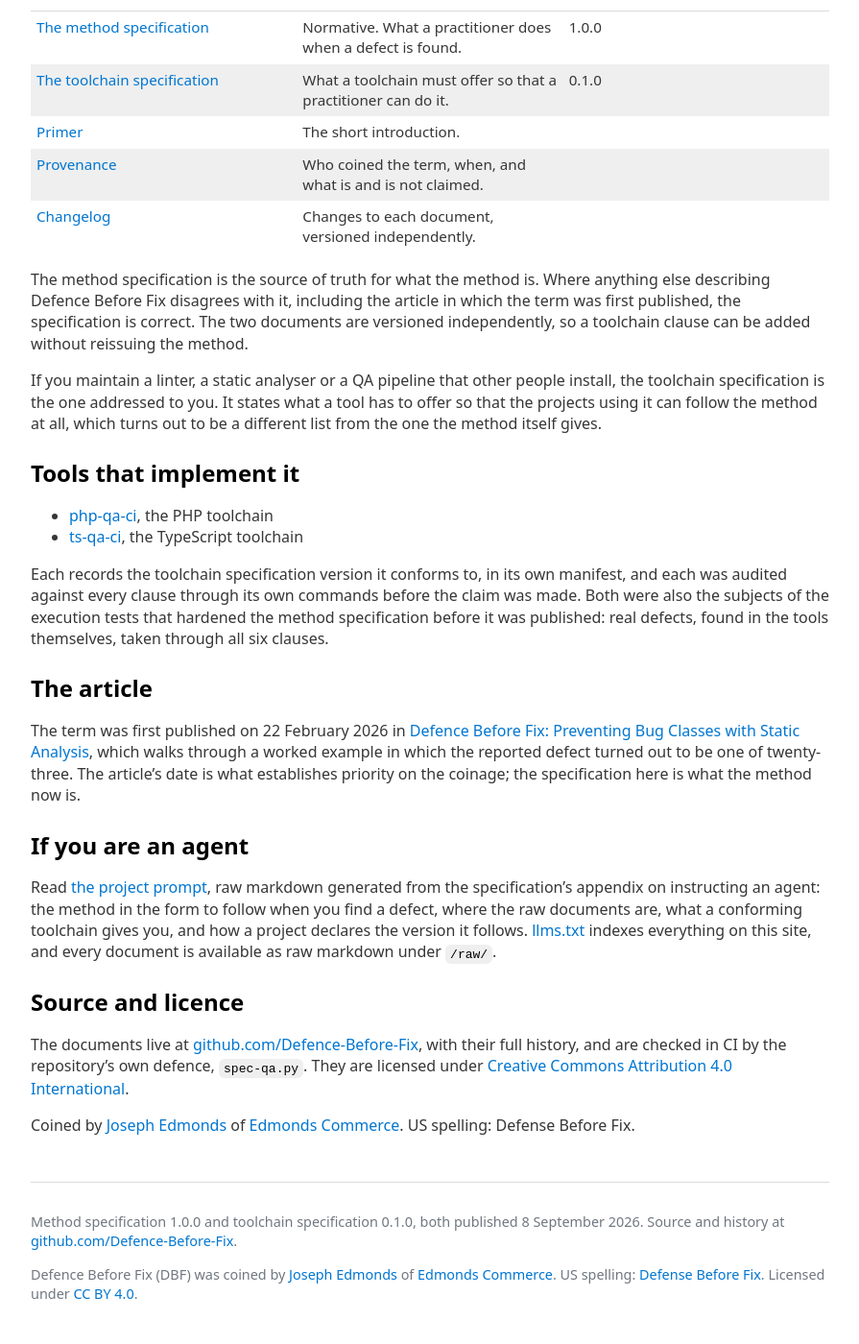
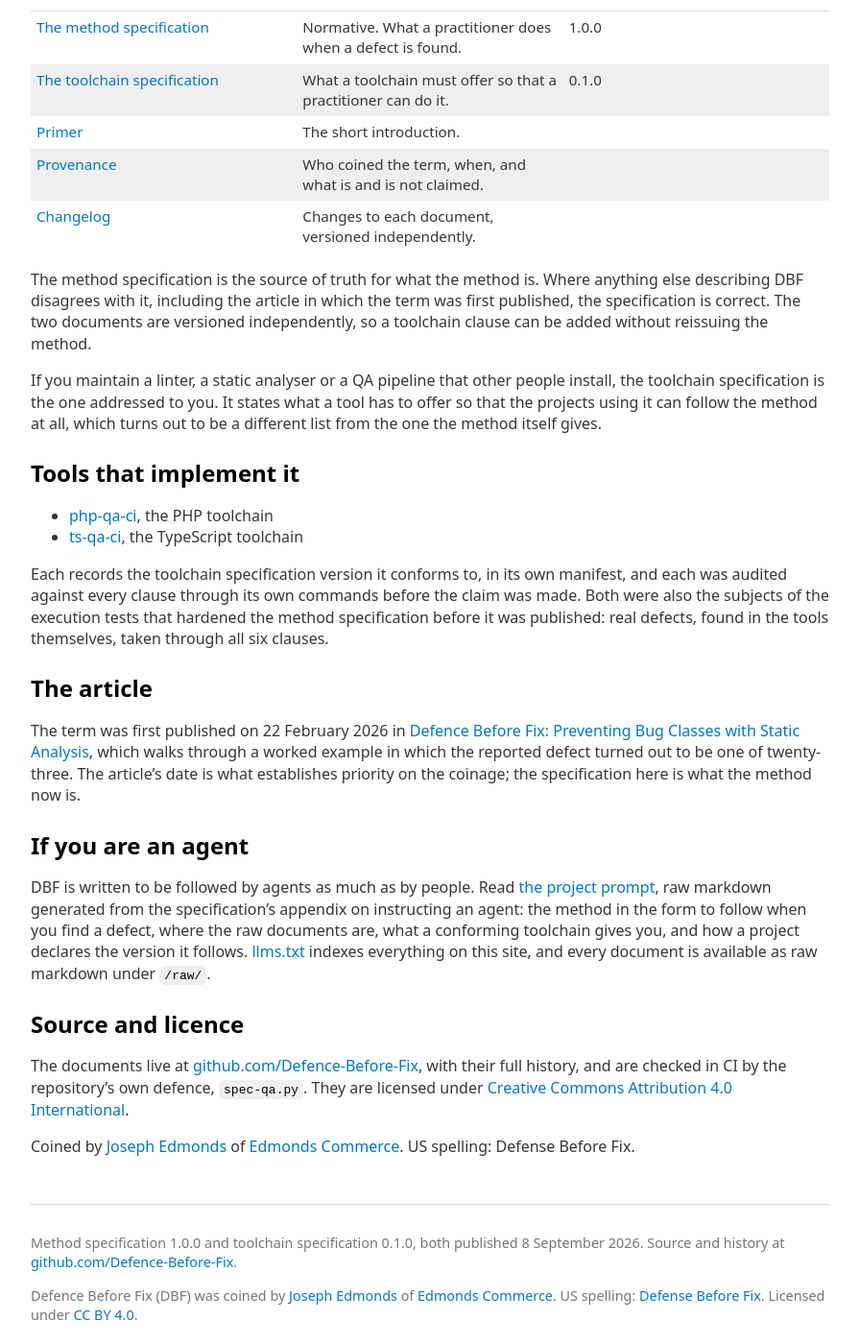
Before and after one commit to Defence-Before-Fix/defence-before-fix.github.io, a Jekyll site: the page built from index.md, in a window 1280 px wide and 1400 px high, scrolled down 960 px. Shown: the whole window at 96% size, without its empty margins (192-1087 px from the left). Built offline with Jekyll 4.4.1, drawn with Linux system fonts in a browser that asks for light colours; before the commit the page ends 2338 px from its top, so only the background shows below that.

Commit message:
DBF as the working term after first mention

```diff
--- a/build-agent-surfaces.py
+++ b/build-agent-surfaces.py
@@ -66,7 +66,7 @@ where they differ. Read it once at the start of a task that involves fixing a de
 - Changelog: {c}/raw/CHANGELOG.md
 - Index of everything: {c}/llms.txt (and {c}/llms-full.txt for all of it in one file)
 
-The rendered site is {c}/. The US spelling, Defense Before Fix, is the same method.
+The rendered site is {c}/. The US spelling, Defense Before Fix, is the same method; DBF is the short form of both.
 
 ## What to expect from the toolchain
 
--- a/index.md
+++ b/index.md
@@ -45,7 +45,7 @@ version.
 | [Changelog](CHANGELOG.md)                      | Changes to each document, versioned independently.            |         |
 
 The method specification is the source of truth for what the method is. Where anything else
-describing Defence Before Fix disagrees with it, including the article in which the term was first
+describing DBF disagrees with it, including the article in which the term was first
 published, the specification is correct. The two documents are versioned independently, so a
 toolchain clause can be added without reissuing the method.
 
@@ -74,7 +74,7 @@ here is what the method now is.
 
 ## If you are an agent
 
-Read [the project prompt](defence-before-fix-project-prompt.md), raw markdown generated from the
+DBF is written to be followed by agents as much as by people. Read [the project prompt](defence-before-fix-project-prompt.md), raw markdown generated from the
 specification's appendix on instructing an agent: the method in the form to follow when you find
 a defect, where the raw documents are, what a conforming toolchain gives you, and how a project
 declares the version it follows. [llms.txt](llms.txt) indexes everything on this site, and every
```
Also changed, not shown: PRIMER.md (+2 -2 lines), defence-before-fix-project-prompt.md (+1 -1 lines), tools/index.md (+1 -1 lines).
